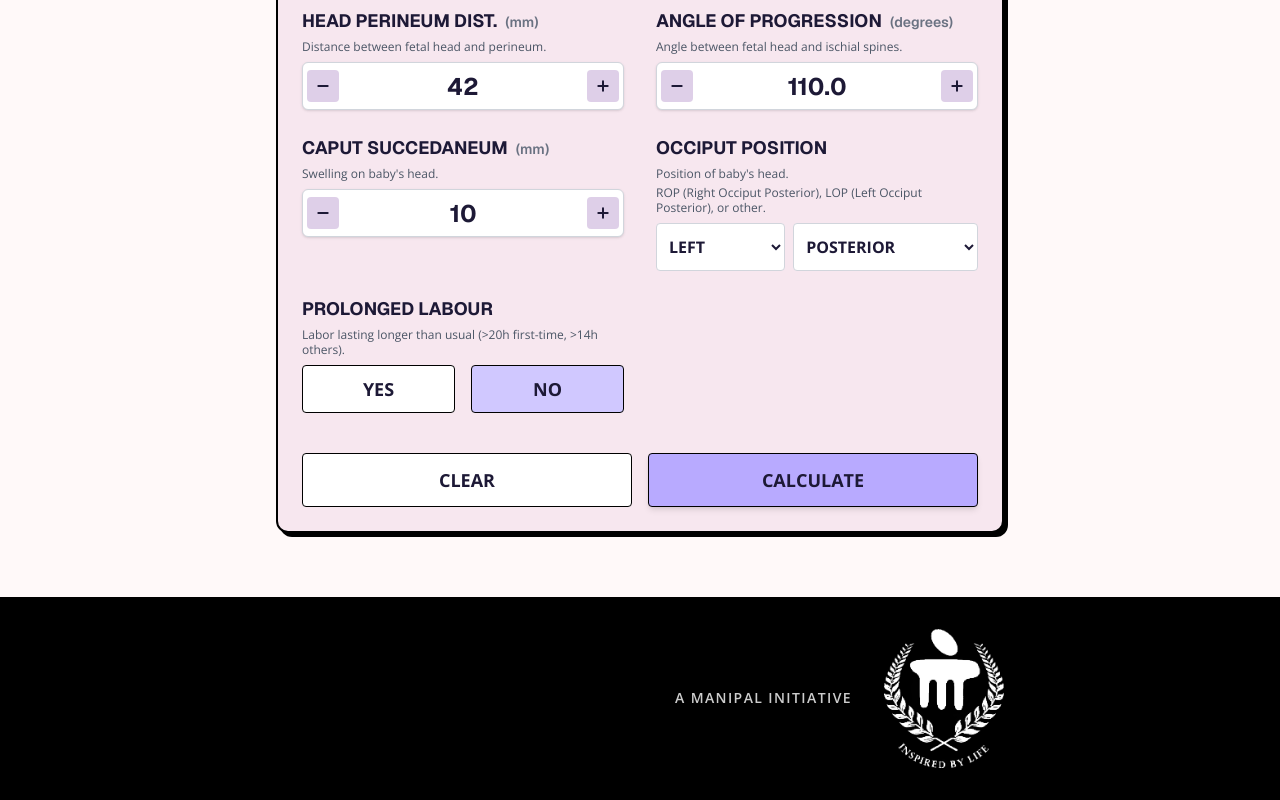
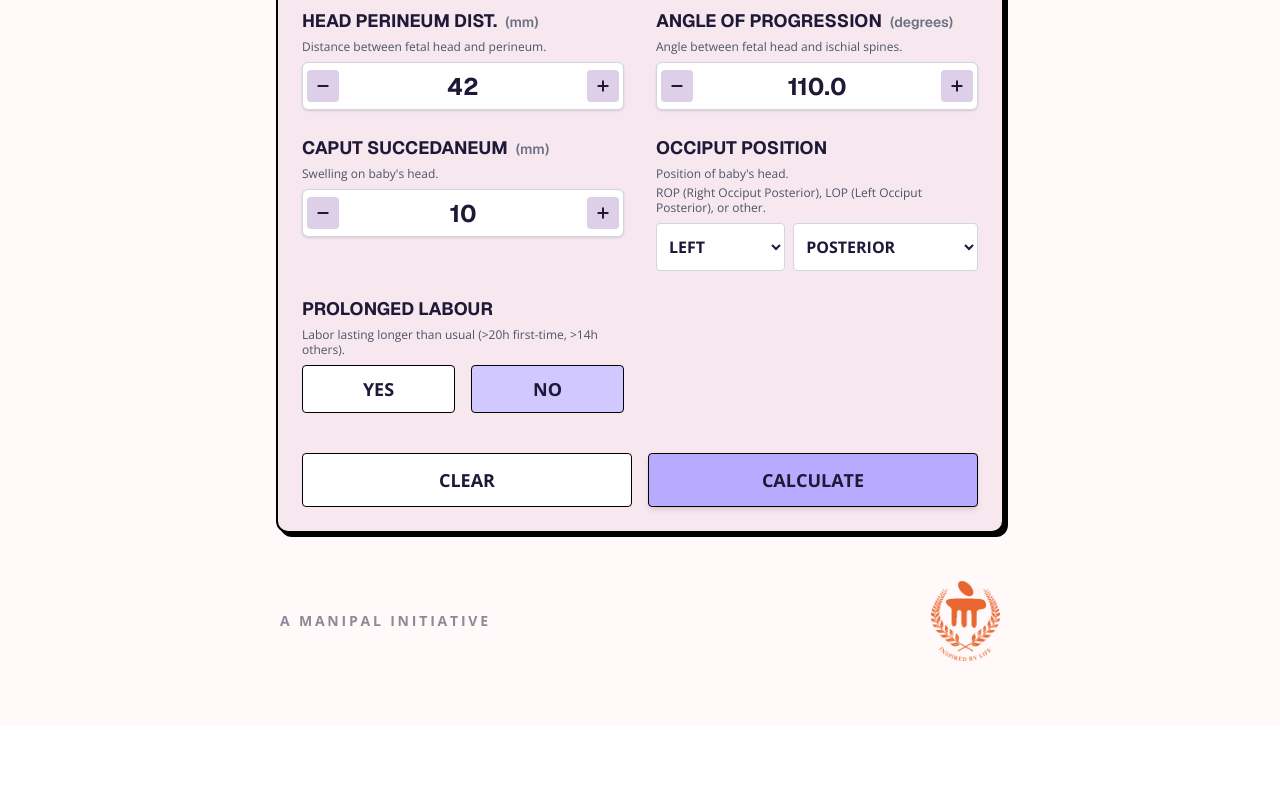
Before and after one commit to HyperToken9/intrapartum-web-app, a Next.js app: page / in a window 1280 px wide. Shown: the part 433-1233 px from the top of the page. After the commit the page ends 1158 px from the top, so only its background shows below. Built offline with nearby package versions, Linux system fonts and the light colour scheme.

Commit message:
made footer more mordern

```diff
--- a/app/page.tsx
+++ b/app/page.tsx
@@ -92,7 +92,7 @@ export default function IntrapartumApp() {
         </div>
       </header>
 
-      <div ref={topRef} className="mx-auto max-w-3xl px-5 pt-6 flex-grow pb-16">
+      <div ref={topRef} className="mx-auto max-w-3xl px-5 pt-6 flex-grow pb-12">
         <h2 className="mb-6 text-xl font-semibold uppercase tracking-wide text-[#09000A]">
           Single Assessment
         </h2>
@@ -125,18 +125,24 @@ export default function IntrapartumApp() {
       </div>
 
       {/* Footer */}
-      <footer className="mt-auto bg-[#000000] py-8">
-        <div className="mx-auto max-w-3xl px-5 flex flex-row items-center justify-end gap-6 sm:gap-8">
-          <p className="text-sm font-semibold tracking-widest text-white/80 uppercase hover:text-white transition-colors duration-300">
+      <footer className="mt-auto pb-16 bg-transparent">
+        <div className="mx-auto max-w-3xl px-6 flex flex-col sm:flex-row items-center justify-between gap-4">
+          <p className="text-xs sm:text-sm font-bold tracking-[0.2em] text-[#1D1936]/50 uppercase text-center">
             A Manipal Initiative
           </p>
-          <Image
-            src="/Manipal_University_logo.png"
-            alt="Manipal Logo"
-            width={120}
-            height={60}
-            className="object-contain brightness-0 invert opacity-100"
-            priority
+          <div
+            className="w-16 h-16 sm:w-20 sm:h-20 opacity-90 transition-opacity hover:opacity-100"
+            style={{
+              backgroundColor: "#e6571a",
+              maskImage: 'url("/Manipal_University_logo.png")',
+              maskRepeat: "no-repeat",
+              maskPosition: "center right",
+              maskSize: "contain",
+              WebkitMaskImage: 'url("/Manipal_University_logo.png")',
+              WebkitMaskPosition: "center right",
+              WebkitMaskRepeat: "no-repeat",
+              WebkitMaskSize: "contain",
+            }}
           />
         </div>
       </footer>
```
